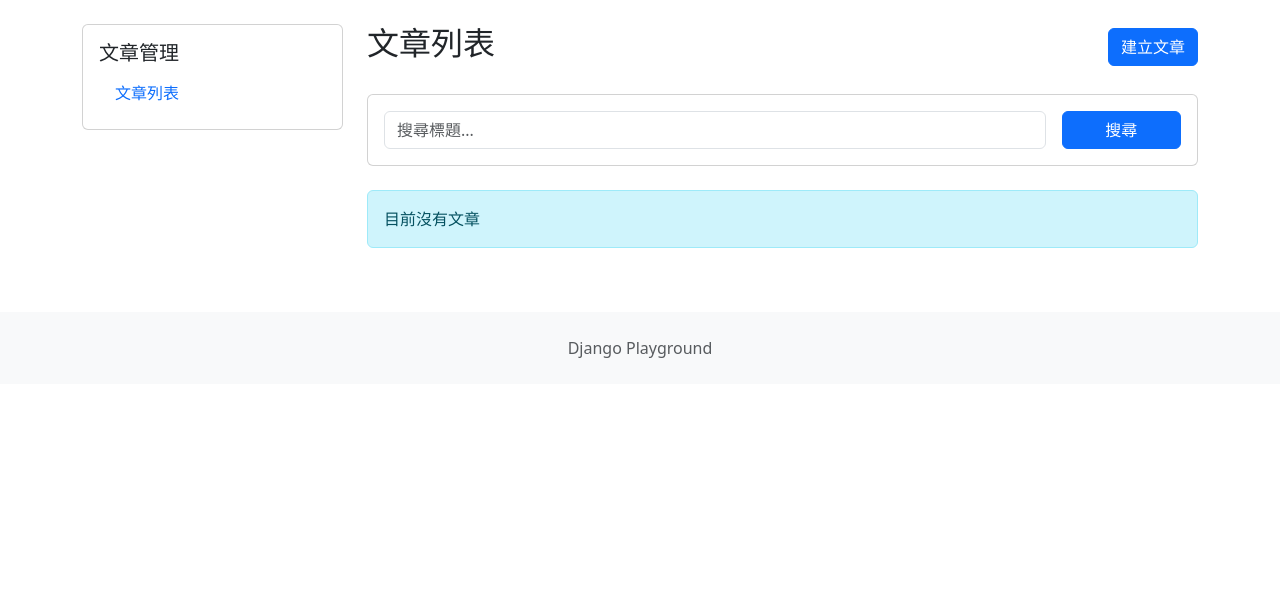
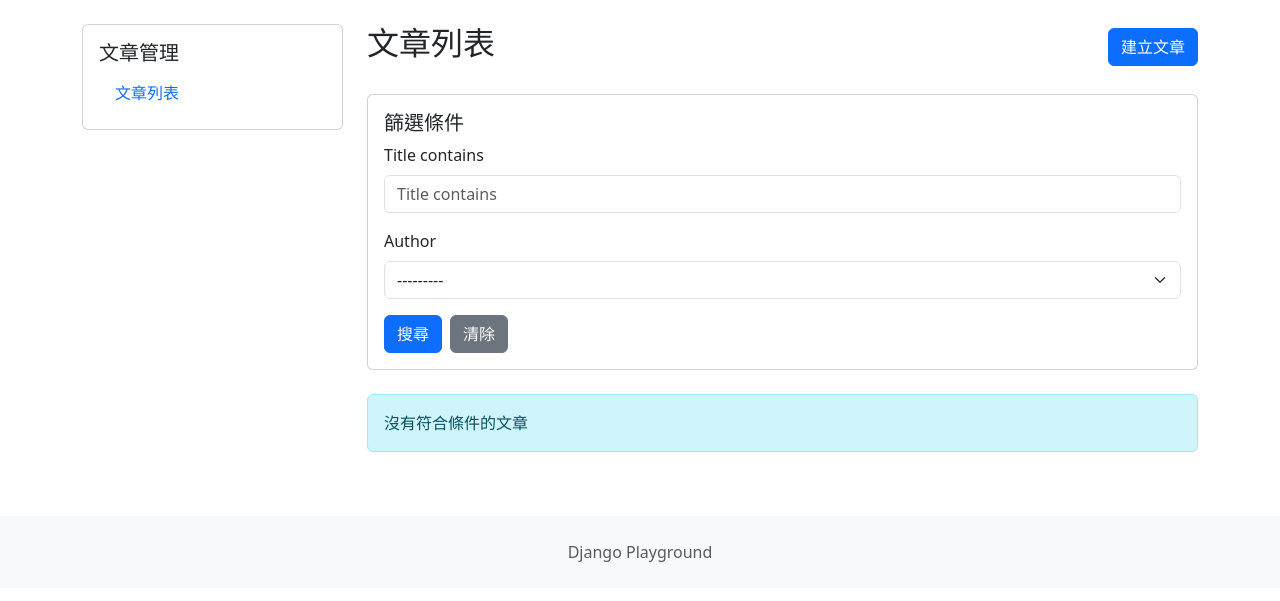
Before and after one commit to labu8712/django-playground-202511, a Django app: page /blog/articles/ in a window 1280 px wide. Shown: the part 56-657 px from the top of the page. Run offline with Django 5.2, Linux system fonts and the light colour scheme; data that the repository does not hold is empty; some libraries are stand-ins or nearby versions.

Commit message:
2025/12/20 - 008

```diff
--- /dev/null
+++ b/blog/filters.py
@@ -0,0 +1,12 @@
+import django_filters
+
+from blog.models import Article
+
+
+class ArticleFilter(django_filters.FilterSet):
+    class Meta:
+        model = Article
+        fields = {
+            "title": ["icontains"],
+            "author": ["exact"],
+        }
--- a/blog/templates/blog/article_list.html
+++ b/blog/templates/blog/article_list.html
@@ -1,4 +1,6 @@
 {% extends "blog/base.html" %}
+
+{% load django_bootstrap5 %}
 
 {% block title %}
     文章列表 - Django 大冒險
@@ -16,30 +18,27 @@
 
     <div class="card mb-4">
         <div class="card-body">
-            <form method="get" class="row g-3">
-                <div class="col-md-10">
-                    <input type="text"
-                           name="search"
-                           class="form-control"
-                           placeholder="搜尋標題..."
-                           value="{{ search }}">
-                </div>
-                <div class="col-md-2">
-                    <button type="submit" class="btn btn-primary w-100">
-                        搜尋
-                    </button>
+            <h5 class="card-title">
+                篩選條件
+            </h5>
+            <form method="get">
+                {% bootstrap_form filter.form %}
+
+                <div class="d-flex gap-2">
+                    {% bootstrap_button button_type="submit" content="搜尋" %}
+                    <a href="{% url 'blog:article_list' %}" class="btn btn-secondary">清除</a>
                 </div>
             </form>
         </div>
     </div>
 
     <div class="row">
-        {% for article in articles %}
+        {% for article in filter.qs %}
             {% include "blog/components/article_card.html" %}
         {% empty %}
             <div class="col-12">
                 <div class="alert alert-info">
-                    目前沒有文章
+                    沒有符合條件的文章
                 </div>
             </div>
         {% endfor %}
--- a/blog/views.py
+++ b/blog/views.py
@@ -1,29 +1,17 @@
 from django.contrib import messages
 from django.shortcuts import get_object_or_404, redirect, render
 
+from blog.filters import ArticleFilter
 from blog.forms import ArticleForm
 from blog.models import Article
 
 
 def article_list(request):
-    # 從 GET 參數取得篩選條件
-    search = request.GET.get("search", "")
-    author_id = request.GET.get("author", "")
-
-    # 建立基本 QuerySet
-    articles = Article.objects.select_related("author").prefetch_related("tags")
-
-    # 根據搜尋關鍵字篩選標題
-    if search:
-        articles = articles.filter(title__icontains=search)
-
-    # 根據作者篩選
-    if author_id:
-        articles = articles.filter(author_id=author_id)
-
-    return render(
-        request, "blog/article_list.html", {"articles": articles, "search": search}
+    filter_ = ArticleFilter(
+        request.GET or None,
+        queryset=Article.objects.select_related("author").prefetch_related("tags"),
     )
+    return render(request, "blog/article_list.html", {"filter": filter_})
 
 
 def article_detail(request, article_id):
--- a/core/settings.py
+++ b/core/settings.py
@@ -45,6 +45,7 @@ INSTALLED_APPS = [
     # 第三方 apps
     "django_bootstrap5",
     "django_extensions",
+    "django_filters",
     # 本地 apps
     "practices",
     "blog",
--- a/pyproject.toml
+++ b/pyproject.toml
@@ -8,6 +8,7 @@ dependencies = [
     "django>=5.2.8",
     "django-bootstrap5>=25.3",
     "django-extensions>=4.1",
+    "django-filter>=25.2",
 ]
 
 [dependency-groups]
```
Also changed, not shown: 1 other file.
